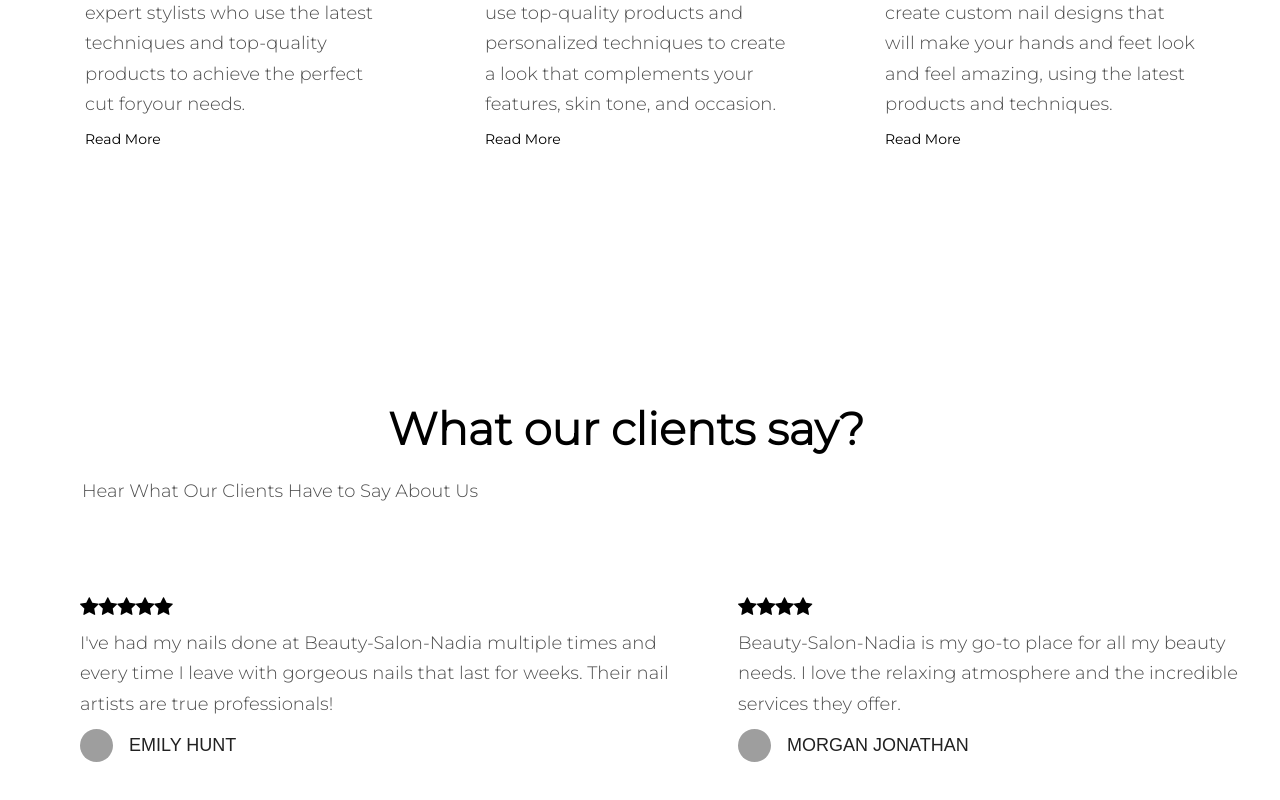
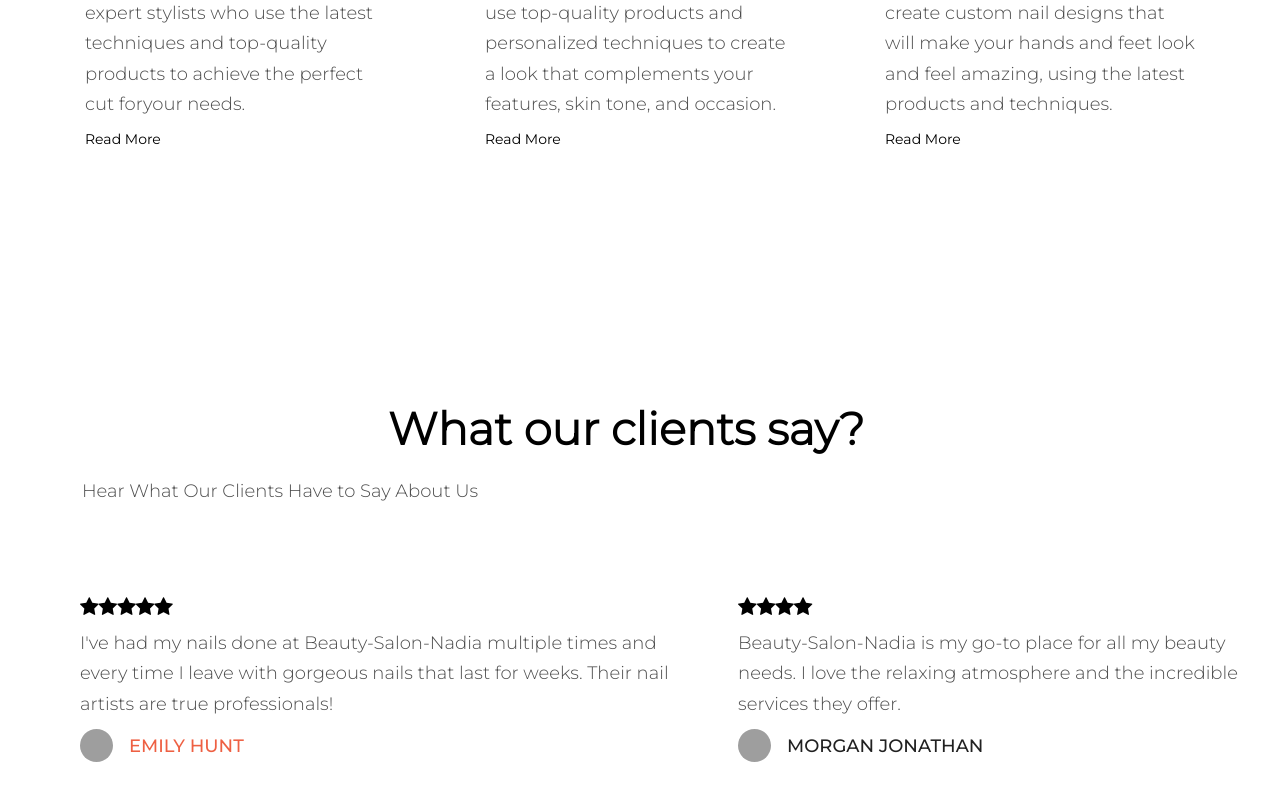
Before and after one commit to nadiahosisy/Beauty-Salon, a React (Vite) app: page /Services in a window 1280 px wide. Shown: the part 661-1461 px from the top of the page. Built offline with nearby package versions, Linux system fonts and the light colour scheme; grey boxes are pictures that could not be loaded.

Commit message:
added rating color five star

```diff
--- a/src/components/services-components/Clients.jsx
+++ b/src/components/services-components/Clients.jsx
@@ -20,6 +20,7 @@ const Clients = () => {
           imageSrc={"./images/test1.webp"}
           clientName={"EMILY HUNT"}
           position={"client-div-left"}
+          rating={"5"}
         />
         <RaitingCard
           stars={4}
@@ -29,6 +30,7 @@ const Clients = () => {
           imageSrc={"./images/test2.webp"}
           clientName={"MORGAN JONATHAN"}
           position={"client-div-right"}
+          rating={"4"}
         />
       </div>
     </div>
--- a/src/components/services-components/RaitingCard.jsx
+++ b/src/components/services-components/RaitingCard.jsx
@@ -1,10 +1,17 @@
 import React from "react";
 import "../../style/inner-services-page.css";
 
-const RaitingCard = ({ stars, text, imageSrc, clientName, position }) => {
+const RaitingCard = ({
+  stars,
+  text,
+  imageSrc,
+  clientName,
+  position,
+  rating,
+}) => {
   const clientDivClass =
     position === "left" ? "client-div-left" : "client-div-right";
-
+  const clientNameRating = rating === "5" ? "name-client-fives" : "name-client";
   return (
     <div className="star-rating">
       {[...Array(stars)].map((_, index) => (
@@ -13,7 +20,7 @@ const RaitingCard = ({ stars, text, imageSrc, clientName, position }) => {
       <div className="upper-div-text">{text}</div>
       <div className={clientDivClass}>
         <img className="img-client" src={imageSrc} alt={clientName}></img>
-        <div className="name-client">{clientName}</div>
+        <div className={clientNameRating}>{clientName}</div>
       </div>
     </div>
   );
--- a/src/style/inner-services-page.css
+++ b/src/style/inner-services-page.css
@@ -6,22 +6,16 @@
   font-family: "Monserat-ligth";
   src: url("../assets/fonts/montserat/Montserrat-Light.ttf");
 }
+
 @font-face {
-  font-family: "Monserat-semi-bold";
-  src: url("../assets/fonts/montserat/Montserrat-SemiBold.ttf");
-}
-@font-face {
-  font-family: "Monserat-ligth";
-  src: url("../assets/fonts/montserat/Montserrat-Light.ttf");
+  font-family: "Monserat-medium";
+  src: url("../assets/fonts/montserat/Montserrat-Medium.ttf");
 }
 @font-face {
   font-family: "Monserat-regular";
   src: url("../assets/fonts/montserat/Montserrat-Regular.ttf");
 }
-@font-face {
-  font-family: "Monserat-regular";
-  src: url("../assets/fonts/montserat/Montserrat-Regular.ttf");
-}
+
 .header-client-div {
   display: flex;
   margin-left: 23rem;
@@ -84,8 +78,15 @@
 }
 .name-client {
   text-decoration: none;
-  font-family: Monserat, sans-serif;
+  font-family: Monserat-medium, sans-serif;
   font-size: 18px;
   text-align: left;
   color: #212121;
 }
+.name-client-fives {
+  text-decoration: none;
+  font-family: Monserat-medium, sans-serif;
+  font-size: 18px;
+  text-align: left;
+  color: #ee6043;
+}
```
